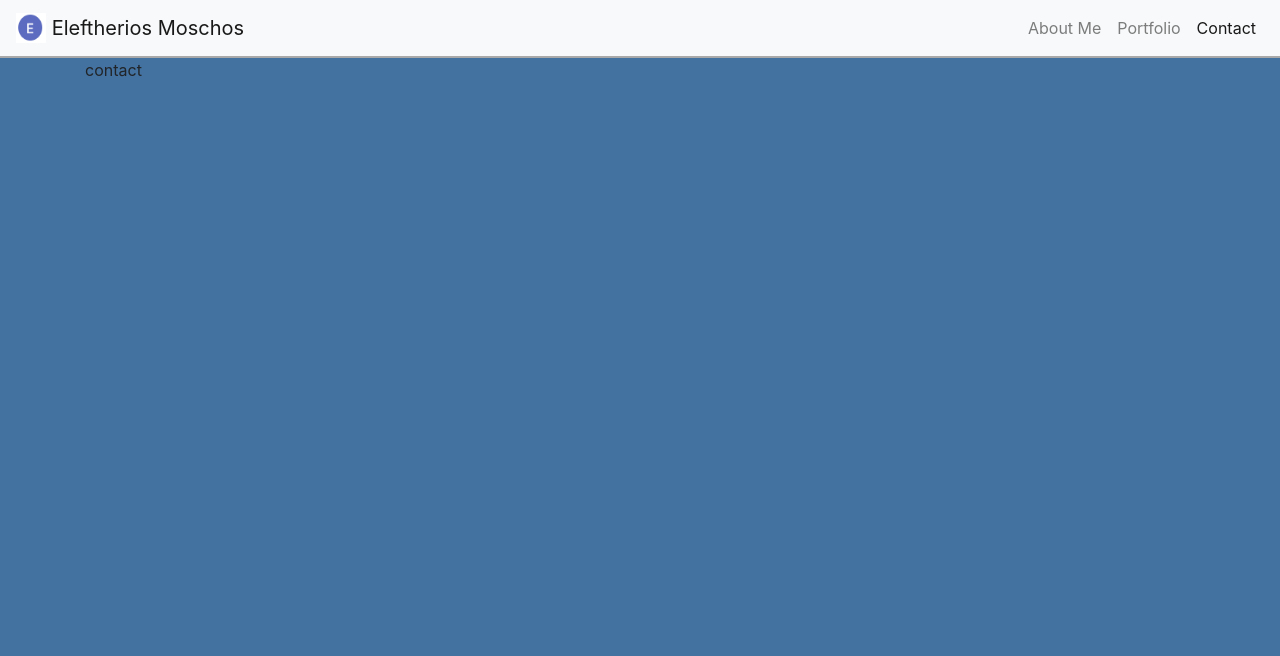
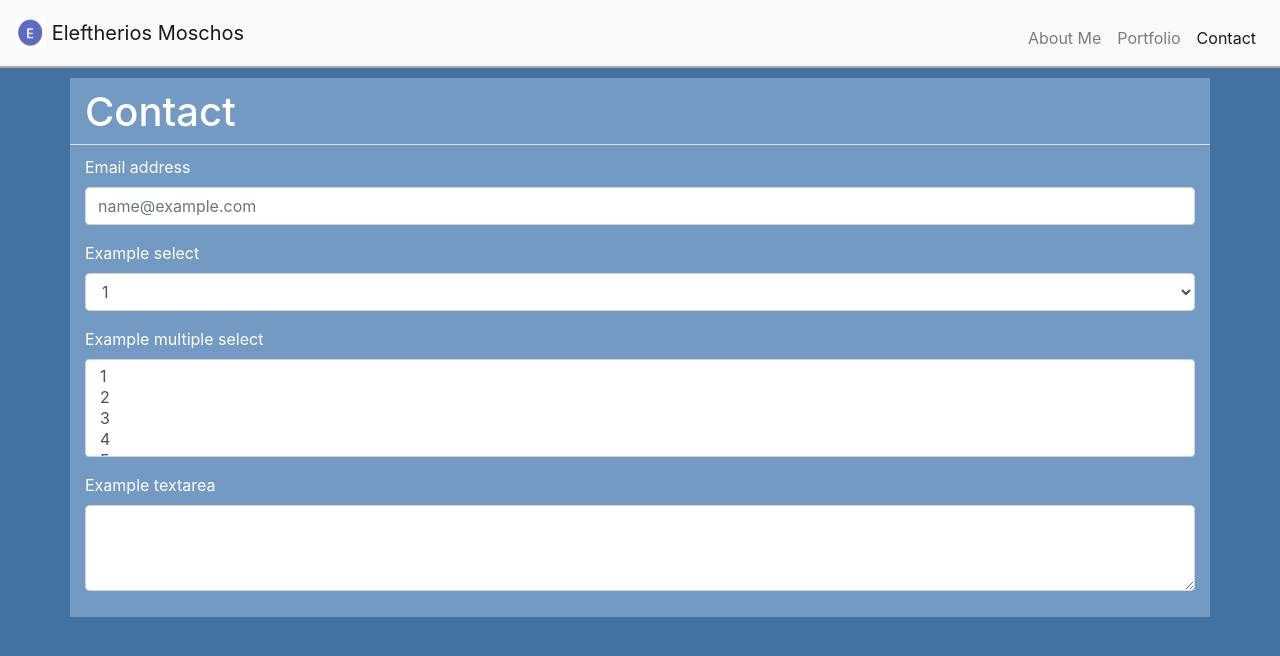
Before and after one commit to EMoschos/EM-Bio, a plain HTML site: page contact.html in a window 1280 px wide. Drawn offline with nearby package versions, Linux system fonts and the light colour scheme.

Commit message:
Included pictures and set the layout and content formatting for each HTML doc

```diff
--- a/assets/css/style.css
+++ b/assets/css/style.css
@@ -6,8 +6,18 @@ nav {
     border-bottom: 2px;
     border-bottom-color: darkgrey;
     border-bottom-style: solid;
+    margin-bottom: 10px;
 }
 
 main {
     color: white;
 }
+
+.container-sm {
+    background-color: rgb(114, 154, 194);
+    padding-bottom: 10px;
+}
+
+div {
+    margin-top: 10px;
+}
--- a/contact.html
+++ b/contact.html
@@ -10,7 +10,7 @@
 <body>
     <header>
         <nav class="navbar navbar-expand navbar-light bg-light flex-column flex-md-row">
-            <a class="navbar-brand" href="#">
+            <a class="navbar-brand" href="index.html">
                 <img src="./assets/pics/Epic.png" width="30" height="30"
                     class="d-inline-block align-top" alt="" loading="lazy">
                 Eleftherios Moschos
@@ -29,10 +29,46 @@
               </div>
         </nav>
     </header>
-    <div class="container-sm">
-        <p>
-            contact
-        </p>
-    </div>
+    <main>
+        <div class="container-sm">
+            <div class="row">
+                <div class="col-sm border-bottom">
+                    <h1>
+                        Contact
+                    </h1>
+                </div>
+            </div>
+            <form>
+                <div class="form-group">
+                  <label for="exampleFormControlInput1">Email address</label>
+                  <input type="email" class="form-control" id="exampleFormControlInput1" placeholder="name@example.com">
+                </div>
+                <div class="form-group">
+                  <label for="exampleFormControlSelect1">Example select</label>
+                  <select class="form-control" id="exampleFormControlSelect1">
+                    <option>1</option>
+                    <option>2</option>
+                    <option>3</option>
+                    <option>4</option>
+                    <option>5</option>
+                  </select>
+                </div>
+                <div class="form-group">
+                  <label for="exampleFormControlSelect2">Example multiple select</label>
+                  <select multiple class="form-control" id="exampleFormControlSelect2">
+                    <option>1</option>
+                    <option>2</option>
+                    <option>3</option>
+                    <option>4</option>
+                    <option>5</option>
+                  </select>
+                </div>
+                <div class="form-group">
+                  <label for="exampleFormControlTextarea1">Example textarea</label>
+                  <textarea class="form-control" id="exampleFormControlTextarea1" rows="3"></textarea>
+                </div>
+              </form>
+        </div>
+    </main>
 </body>
 </html>
```
Also changed, not shown: index.html (+9 -9 lines), portfolio.html (+24 -6 lines), assets/pics/EMfam.PNG (added), assets/pics/PFicon.png (added).
